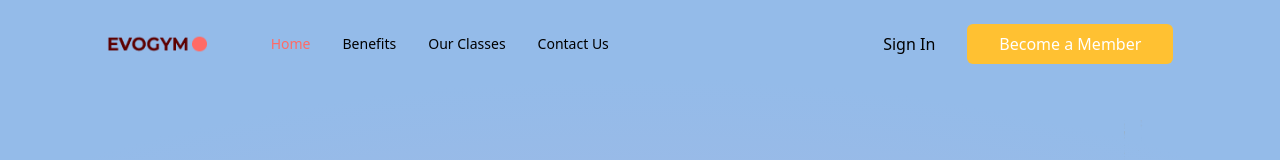
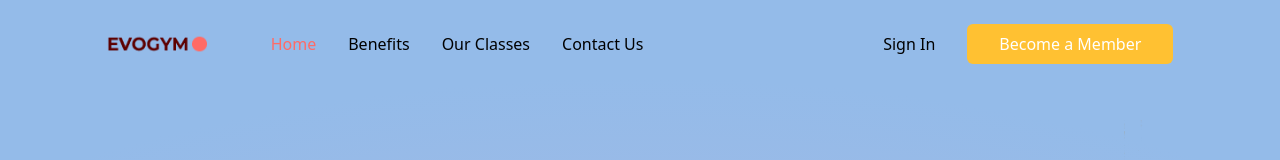
Before and after one commit to 0zkan95/gym, a Next.js app: page / in a window 1280 px wide. Shown: the top 160 px of the page. Built offline with nearby package versions, Linux system fonts and the light colour scheme.

Commit message:
nav items font size is increased

```diff
--- a/components/Navbar.tsx
+++ b/components/Navbar.tsx
@@ -40,7 +40,7 @@ const Navbar = ({ isTopOfPage, selectedPage, setSelectedPage }: Props) => {
             {/* RIGHT SIDE */}
             {isAboveMediumScreens ? (
               <div className={`${flexBetween} w-full`}>
-                <div className={`${flexBetween} gap-8 text-sm`}>
+                <div className={`${flexBetween} gap-8 text-md`}>
                   <NavLink
                     page="Home"
                     selectedPage={selectedPage}
```
